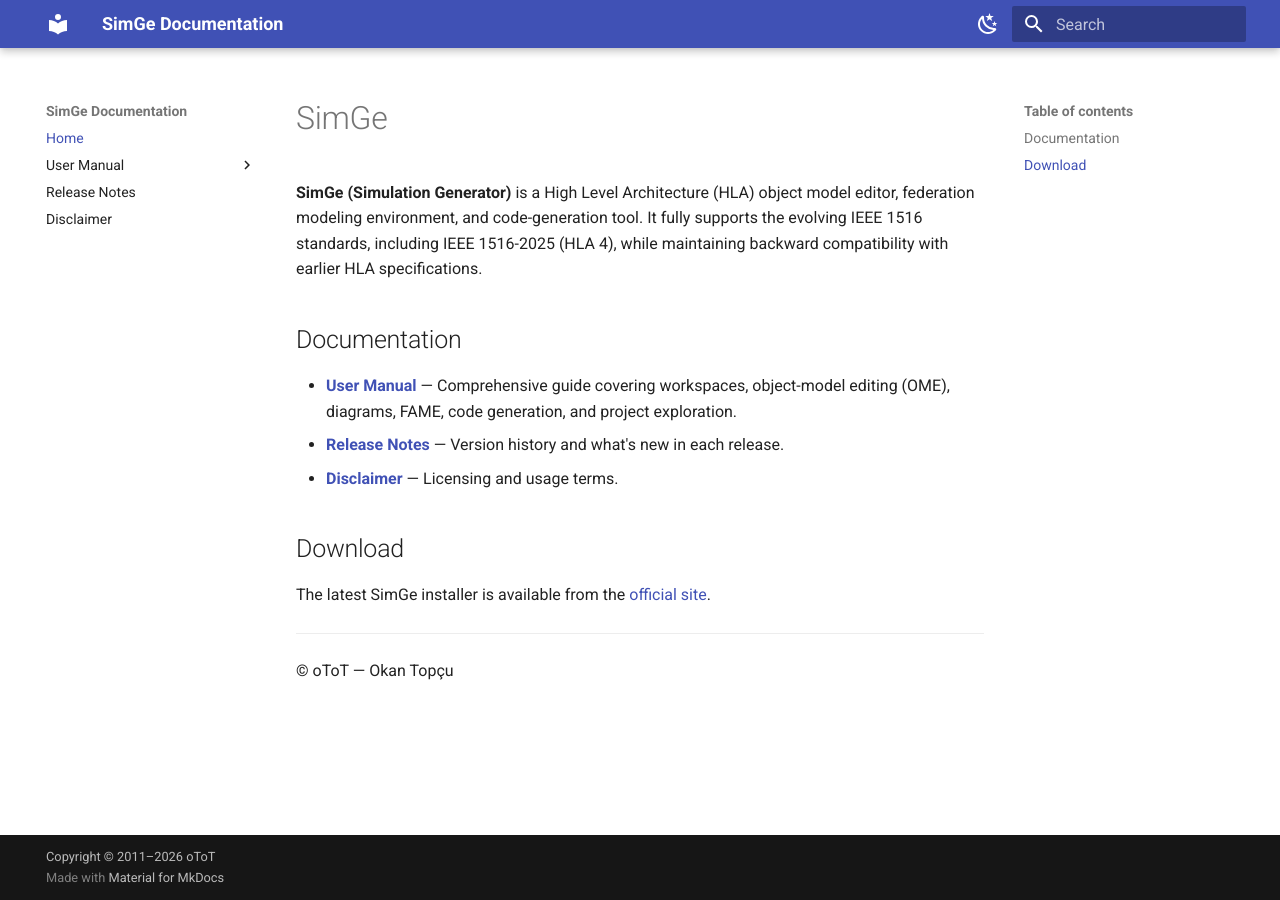
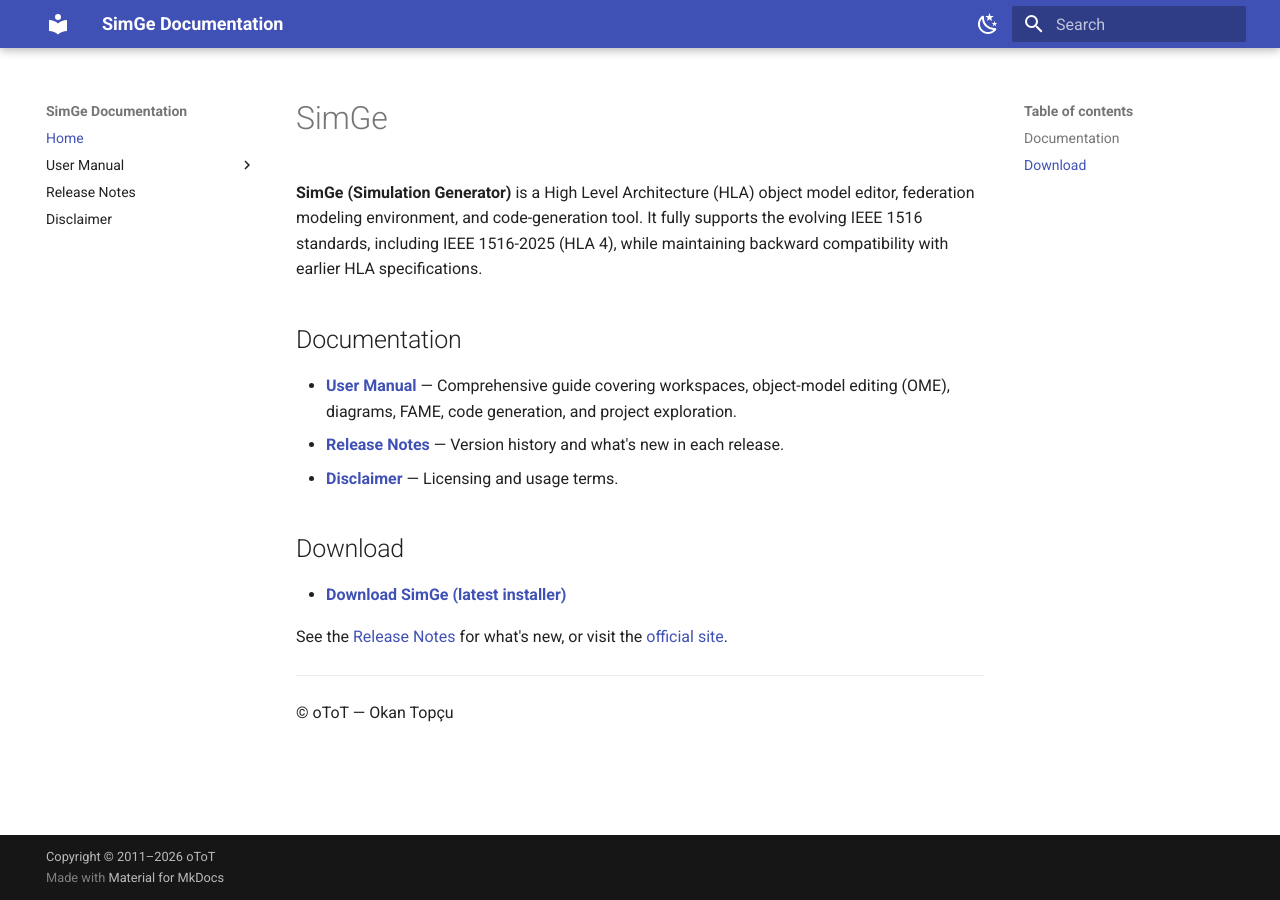
Before and after one commit to otopcu/simge-site, an MkDocs documentation site: the page built from docs/index.md, in a window 1280 px wide. Built offline with MkDocs 1.6.1 and Material for MkDocs 9.7.7, drawn with Linux system fonts in a browser that asks for light colours.

Commit message:
Add .gitattributes (LF), point download to GitHub Releases

```diff
--- a/docs/index.md
+++ b/docs/index.md
@@ -10,7 +10,9 @@
 
 ## Download
 
-The latest SimGe installer is available from the [official site](https://sites.google.com/view/okantopcu/simge).
+- **[Download SimGe (latest installer)](https://github.com/otopcu/simge-site/releases/latest/download/SimGe.msi)**
+
+See the [Release Notes](ReleaseNotes.md) for what's new, or visit the [official site](https://sites.google.com/view/okantopcu/simge).
 
 ---
 
```
Also changed, not shown: 1 other file.
